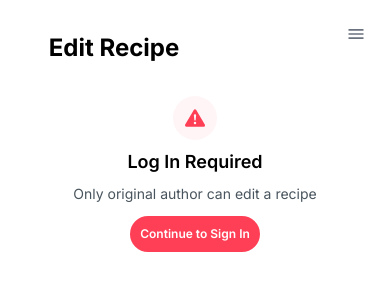
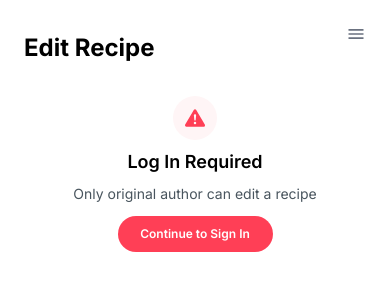
Before and after one commit to machiloop14/crud-recipe-blog, a React (Vite) app: page /edit-recipe/1 in a window 390 px wide. Shown: the top 300 px of the page. Built offline with nearby package versions, Linux system fonts and the light colour scheme; no server answers; the database is empty.

Commit message:
add responsiveness to recipe form pages

```diff
--- a/src/pages/AddRecipe.tsx
+++ b/src/pages/AddRecipe.tsx
@@ -4,7 +4,7 @@ import { RecipeForm } from "../components/RecipeForm";
 
 const AddRecipe = () => {
   return (
-    <div className="mx-auto w-3/4 pt-8 flex-1 flex flex-col">
+    <div className="md:mx-auto md:w-3/4 md:px-0 px-6 pt-8 flex-1 flex flex-col">
       <div className="flex flex-col gap-2 mb-4">
         <p className="text-2xl font-bold text-black ">Create New Recipe</p>
         <p className="text-sm text-[#949494] ">
--- a/src/pages/EditRecipe.tsx
+++ b/src/pages/EditRecipe.tsx
@@ -42,7 +42,7 @@ const EditRecipe = () => {
   }, [id]);
 
   return (
-    <div className="mx-auto w-3/4 pt-8">
+    <div className="md:mx-auto md:w-3/4 md:px-0 px-6 pt-8">
       <h1 className="text-2xl font-bold text-black mb-4">Edit Recipe</h1>
       {user && recipeUserId && user?.uid === recipeUserId ? (
         <RecipeForm />
```
